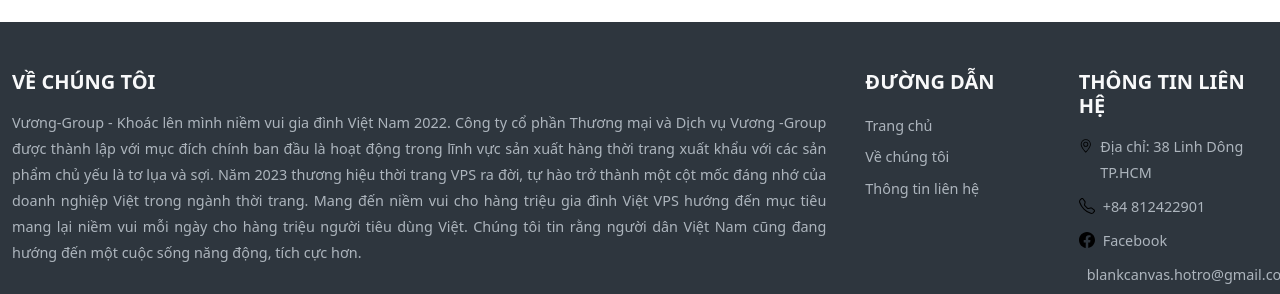
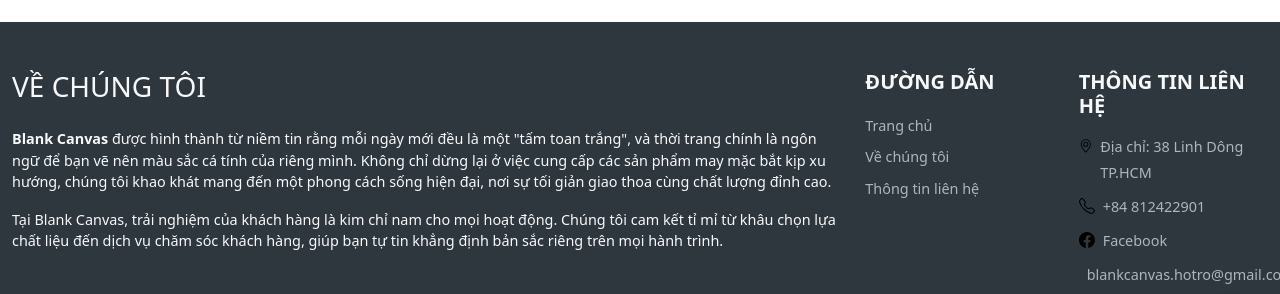
Before and after one commit to Luandzai/DoAnWebQuanAo, a React (Vite) app in the folder client/: page /warranty in a window 1280 px wide. Shown: the part 424-718 px from the top of the page. Built offline with nearby package versions, Linux system fonts and the light colour scheme; no server answers.

Commit message:
Cập nhật footer

```diff
--- a/client/src/components/Footer.jsx
+++ b/client/src/components/Footer.jsx
@@ -25,18 +25,17 @@
         <Row>
           {/* CỘT 1: VỀ CHÚNG TÔI - Chiếm 5/12 cột (theo tỉ lệ ảnh) */}
           <Col md={8} className="mb-4">
-            <h5 className="fw-bold mb-3">VỀ CHÚNG TÔI</h5>
-            <p className="footer-text large-text">
-              Vương-Group - Khoác lên mình niềm vui gia đình Việt Nam 2022. Công
-              ty cổ phần Thương mại và Dịch vụ Vương -Group được thành lập với
-              mục đích chính ban đầu là hoạt động trong lĩnh vực sản xuất hàng
-              thời trang xuất khẩu với các sản phẩm chủ yếu là tơ lụa và sợi.
-              Năm 2023 thương hiệu thời trang VPS ra đời, tự hào trở thành một
-              cột mốc đáng nhớ của doanh nghiệp Việt trong ngành thời trang.
-              Mang đến niềm vui cho hàng triệu gia đình Việt VPS hướng đến mục
-              tiêu mang lại niềm vui mỗi ngày cho hàng triệu người tiêu dùng
-              Việt. Chúng tôi tin rằng người dân Việt Nam cũng đang hướng đến
-              một cuộc sống năng động, tích cực hơn.
+            <h3 className="text-lg font-bold mb-4">VỀ CHÚNG TÔI</h3>
+            <p className="text-sm leading-relaxed text-gray-400">
+              <strong>Blank Canvas</strong> được hình thành từ niềm tin rằng mỗi ngày mới đều là một
+              "tấm toan trắng", và thời trang chính là ngôn ngữ để bạn vẽ nên màu sắc cá tính của riêng mình.
+              Không chỉ dừng lại ở việc cung cấp các sản phẩm may mặc bắt kịp xu hướng, chúng tôi khao khát
+              mang đến một phong cách sống hiện đại, nơi sự tối giản giao thoa cùng chất lượng đỉnh cao.
+            </p>
+            <p className="text-sm leading-relaxed text-gray-400 mt-3">
+              Tại Blank Canvas, trải nghiệm của khách hàng là kim chỉ nam cho mọi hoạt động.
+              Chúng tôi cam kết tỉ mỉ từ khâu chọn lựa chất liệu đến dịch vụ chăm sóc khách hàng,
+              giúp bạn tự tin khẳng định bản sắc riêng trên mọi hành trình.
             </p>
           </Col>
 
```
